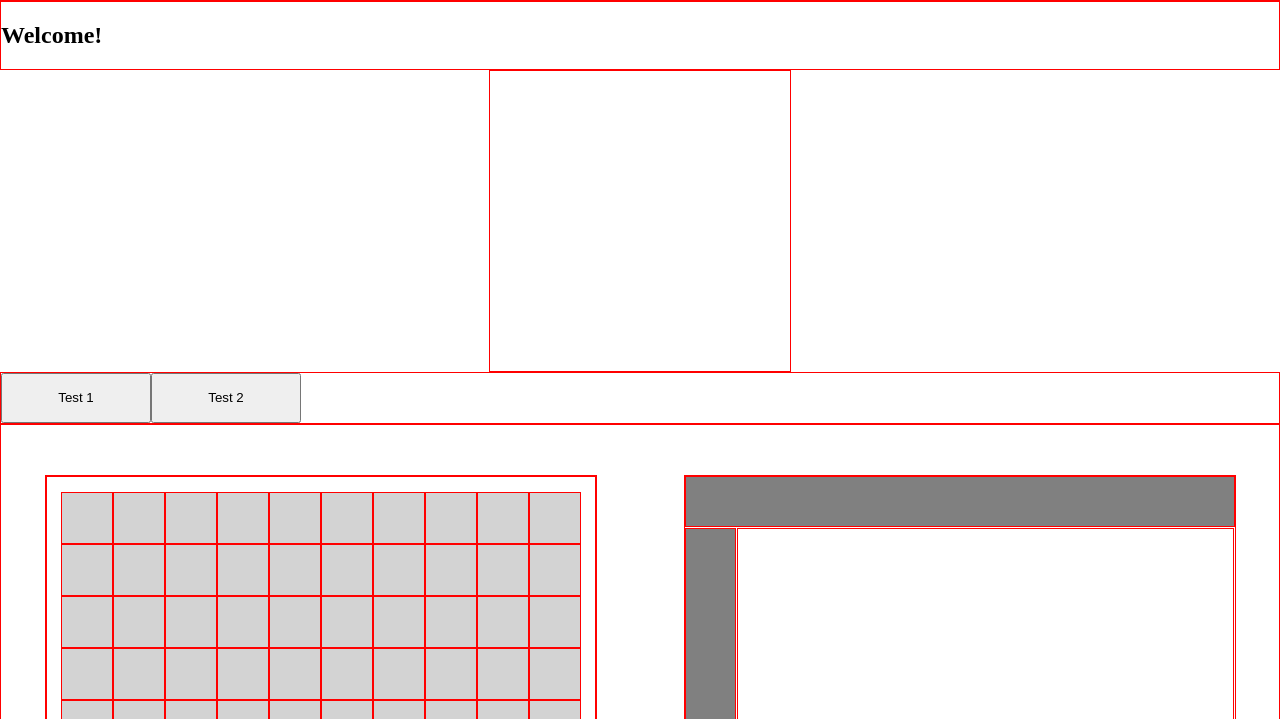
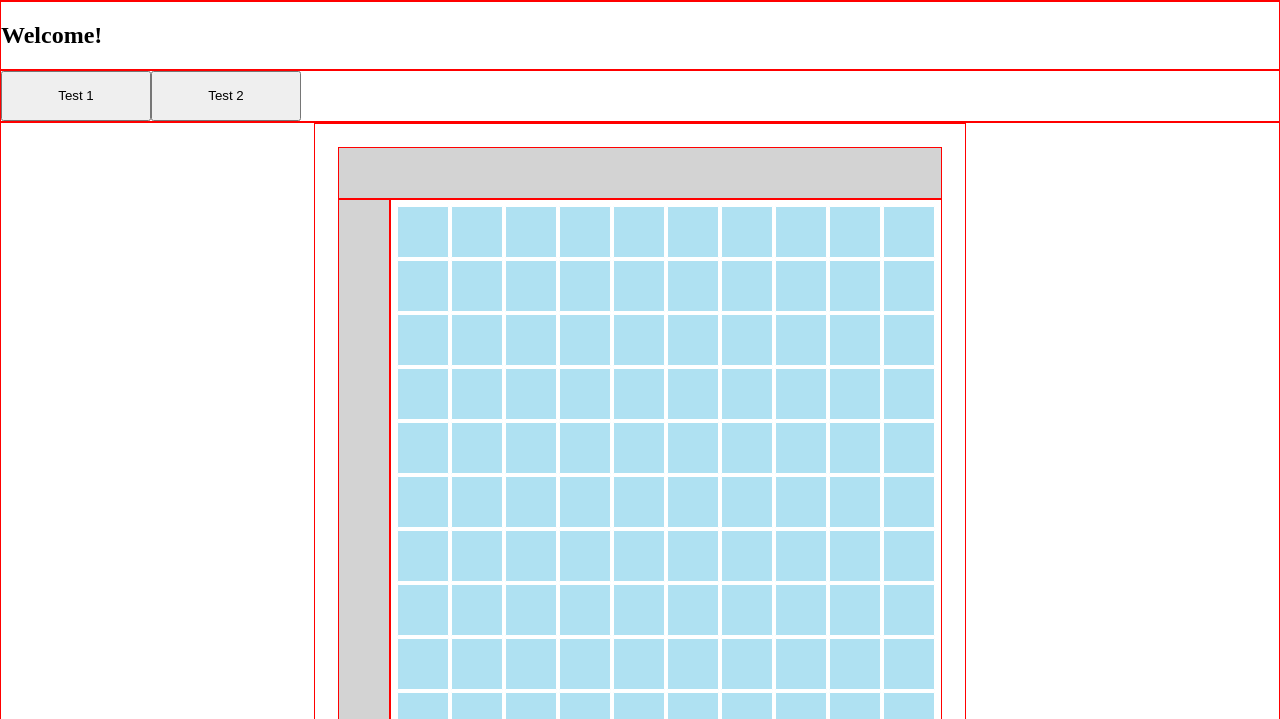
Before and after one commit to mdechavez5/Battleship, a plain HTML site: page index.html in a window 1280 px wide. Shown: the part 81-800 px from the top of the page. Drawn offline with Linux system fonts and the light colour scheme.

Commit message:
Worked on a bit of CSS Styling, Scaled up to 10x10

```diff
--- a/index.html
+++ b/index.html
@@ -15,9 +15,9 @@
     <div class="display-text">
         <h2>Welcome!</h2>
     </div>
-    <div class="testboard">
+    <!-- <div class="testboard">
 
-    </div>
+    </div> -->
     <div>
         <button id="test_btn1">Test 1</button>
         <button id="test_btn2">Test 2</button>
@@ -27,15 +27,15 @@
 
     <div class="container">
         <div class="board">
-            <!-- <div class="horizontal-container"></div> -->
-            <!-- <div class="vertical-container"></div> -->
+            <div class="horizontal-container"></div>
+            <div class="vertical-container"></div>
             <div class="player-board" id="player1"></div>
         </div>
-        <div class="board">
+        <!-- <div class="board">
             <div class="horizontal-container"></div>
             <div class="vertical-container"></div>
             <div class="player-board"></div>
-        </div>
+        </div> -->
     </div>
     <div class="container control">
         <button class="ctr-btn" id="start_btn">Start</button>
--- a/main.css
+++ b/main.css
@@ -48,43 +48,34 @@ button:hover {
 
 .container {
     display: flex;
-    padding: 50px 0;
+    padding: 0;
+    margin: 0 auto;
 }
 .board {
     display: flex;
     flex-wrap: wrap;
-    height: 550px;
-    width: 550px;
+    justify-content: center;
+    align-items: center;
+    align-content: center;
+    height: 650px;
+    width: 650px;
     margin: 0 auto;
 }
 
 .horizontal-container {
-    height: 9%;
-    width: 100%;
-    background-color: grey;
+    height: 50px;
+    width: 602px;
+    background-color: lightgrey;
 }
 
 .vertical-container {
-    height: 90%;
-    width: 9%;
-    background-color: grey;
+    height: 550px;
+    width: 50px;
+    background-color: lightgrey;
+    margin: 0;
 }
 
 .player-board {
-    height: 90%;
-    width: 90%;
-}
-
-.square {
-    display: flex;
-    height: 50px;
-    width: 50px;
-    background-color: lightgray;
-    margin: 0;
-}
-
-
-#player1 {
     display: flex;
     flex-wrap: wrap;
     justify-content: center;
@@ -92,6 +83,22 @@ button:hover {
     align-content: center;
     height: 550px;
     width: 550px;
+    /* height: 540px;
+    width: 540px; */
+    padding: 0;
+    margin: 0;
+}
+
+.square {
+    display: flex;
+    height: 50px;
+    width: 50px;
+    border: 1px solid white;
+    border-radius: 1px;
+    /* height: 50px;
+    width: 50px; */
+    background-color: rgb(175, 225, 242);
+    margin: 1px;
 }
 
 
@@ -103,20 +110,20 @@ button:hover {
 }
 
 .red {
-    background-color: pink;
+    background-color: red;
 }
 
 .blue {
-    background-color: lightblue;
+    background-color: blue;
 }
 
 .orange {
-    background-color: lightsalmon;
+    background-color: orange;
 }
 
 .green {
-    background-color: lightgreen;
+    background-color: green;
 }
 .yellow {
-    background-color: lemonchiffon;
+    background-color: yellow;
 }
```
